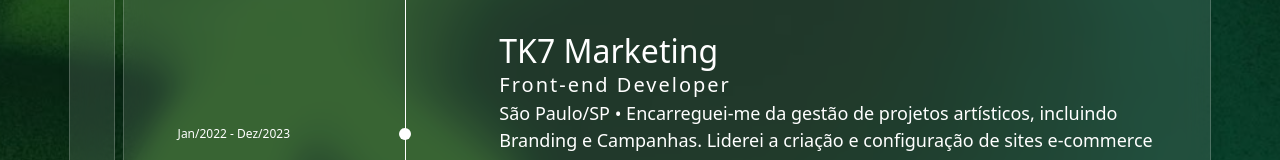
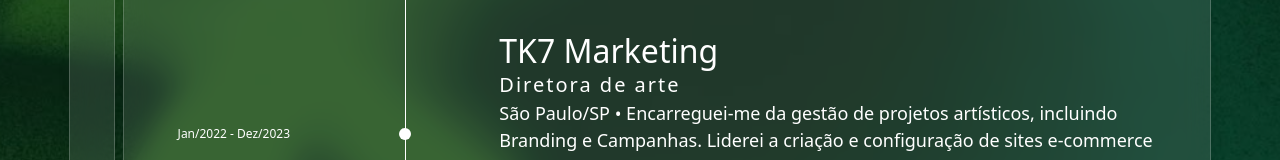
Before and after one commit to nanahmattos/portfolio-cm-2, a Next.js app: page /about/experience in a window 1280 px wide. Shown: the part 457-617 px from the top of the page. Built offline with nearby package versions, Linux system fonts and the light colour scheme; some icons are missing.

Commit message:
Update page.js

```diff
--- a/src/app/about/experience/page.js
+++ b/src/app/about/experience/page.js
@@ -10,7 +10,7 @@
     {
       duracao: "Jan/2022 - Dez/2023",
       empresa: "TK7 Marketing",
-      cargo: "Front-end Developer",
+      cargo: "Diretora de arte",
       descricao:
         "São Paulo/SP • Encarreguei-me da gestão de projetos artísticos, incluindo Branding e Campanhas. Liderei a criação e configuração de sites e-commerce em plataformas como Loja Integrada, Wix e Nuvem Shop. Experiência em ferramentas como Adobe Photoshop, Adobe Illustrator, Adobe After Effects e Adobe Premiere.",
     },
```
